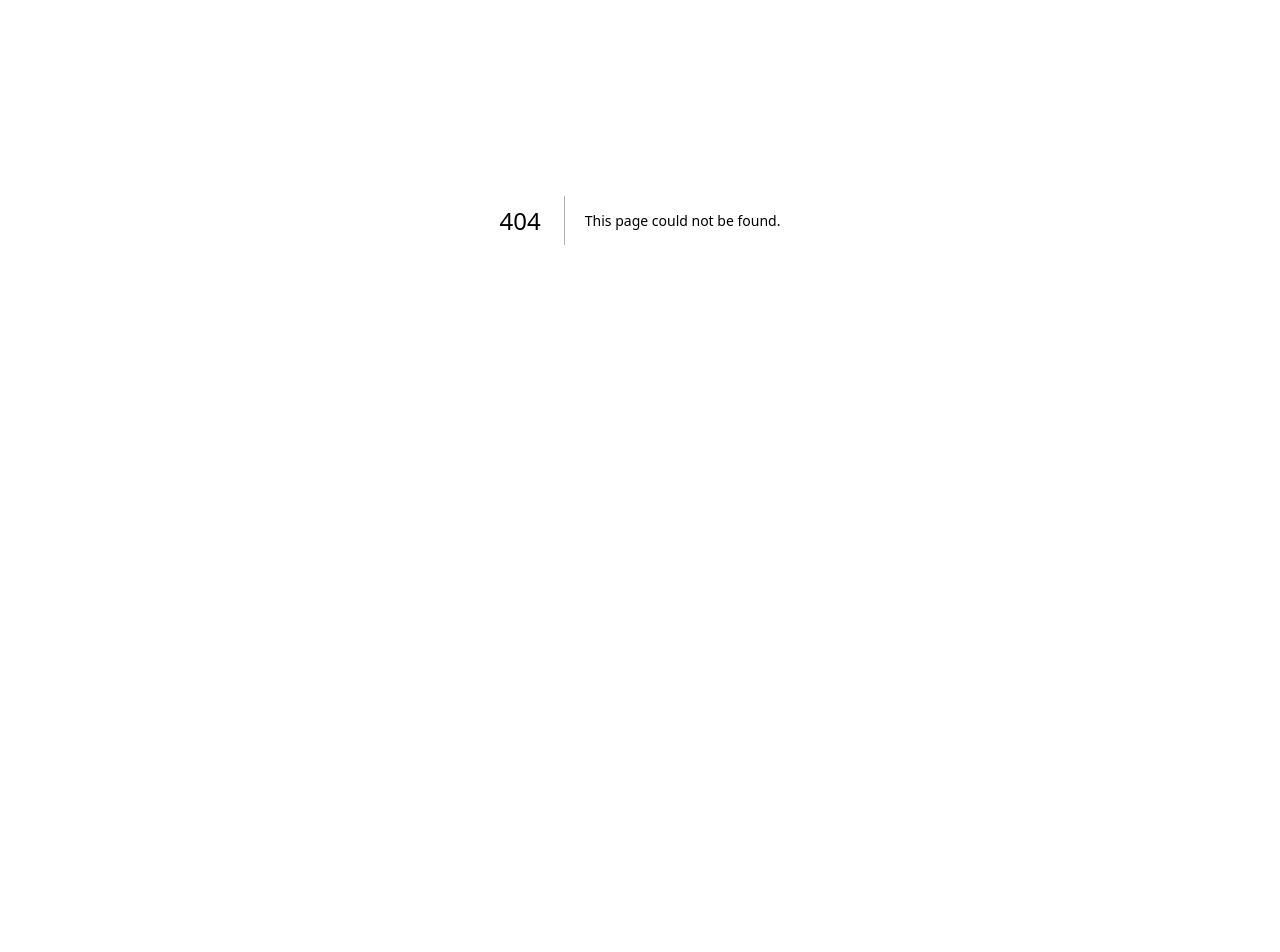
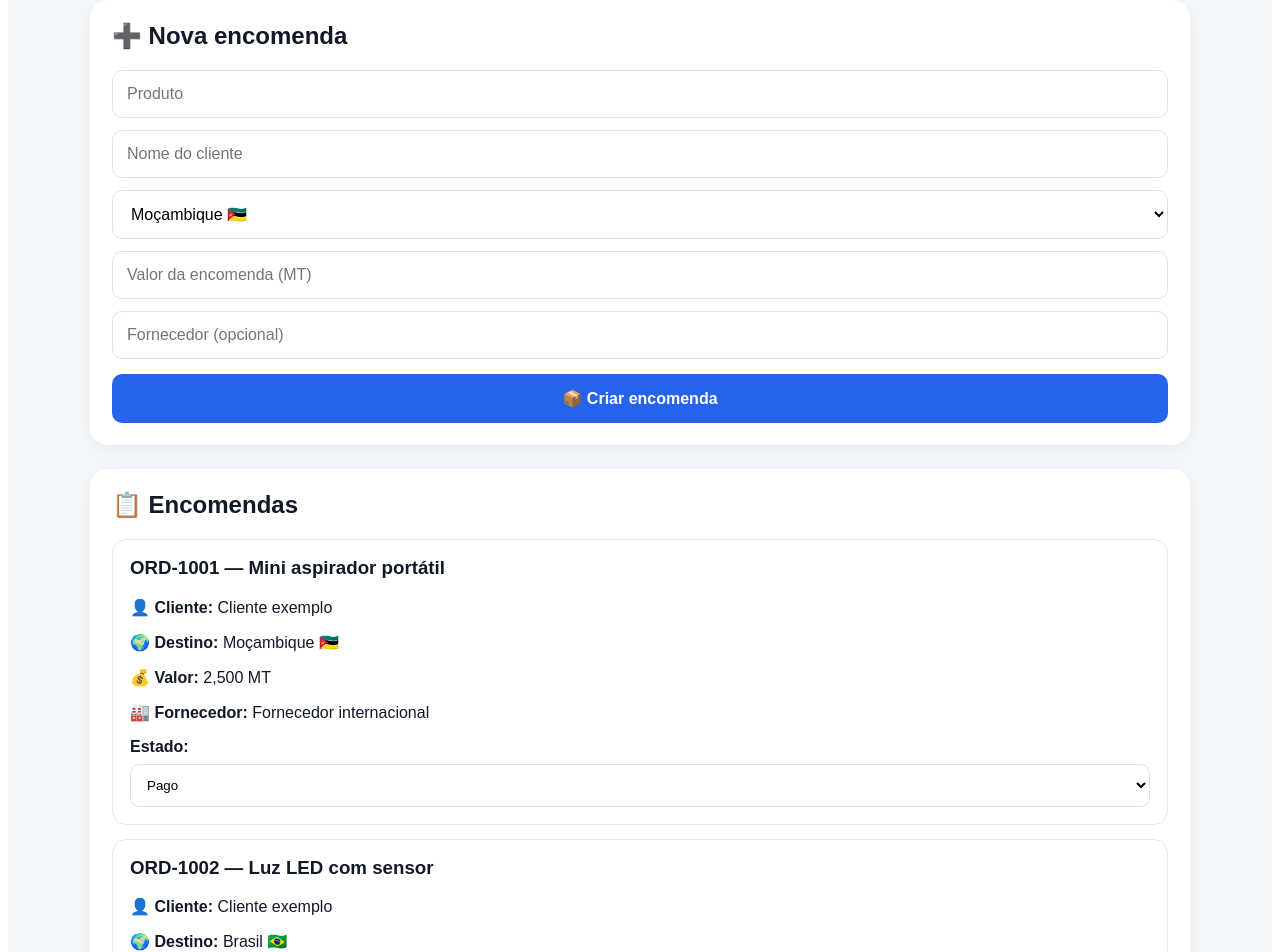
Before and after one commit to fernandomucavele-gif/ai-business-autopilot, a Next.js app: page /orders in a window 1280 px wide. Before the commit this address had no page. Shown: the part 180-1132 px from the top of the page. Before the commit the page ends 800 px from the top, so only its background shows below. Built offline with nearby package versions, Linux system fonts and the light colour scheme.

Commit message:
Create page.tsx

```diff
--- /dev/null
+++ b/app/orders/page.tsx
@@ -0,0 +1,323 @@
+"use client";
+
+import { useState } from "react";
+
+type OrderStatus =
+  | "Novo"
+  | "Pagamento pendente"
+  | "Pago"
+  | "Enviado ao fornecedor"
+  | "Em trânsito"
+  | "Entregue";
+
+type Order = {
+  id: string;
+  product: string;
+  customer: string;
+  country: string;
+  amount: number;
+  supplier: string;
+  status: OrderStatus;
+};
+
+const initialOrders: Order[] = [
+  {
+    id: "ORD-1001",
+    product: "Mini aspirador portátil",
+    customer: "Cliente exemplo",
+    country: "Moçambique 🇲🇿",
+    amount: 2500,
+    supplier: "Fornecedor internacional",
+    status: "Pago",
+  },
+  {
+    id: "ORD-1002",
+    product: "Luz LED com sensor",
+    customer: "Cliente exemplo",
+    country: "Brasil 🇧🇷",
+    amount: 1800,
+    supplier: "Fornecedor internacional",
+    status: "Em trânsito",
+  },
+];
+
+const statuses: OrderStatus[] = [
+  "Novo",
+  "Pagamento pendente",
+  "Pago",
+  "Enviado ao fornecedor",
+  "Em trânsito",
+  "Entregue",
+];
+
+export default function OrdersPage() {
+  const [orders, setOrders] = useState<Order[]>(initialOrders);
+
+  const [product, setProduct] = useState("");
+  const [customer, setCustomer] = useState("");
+  const [country, setCountry] = useState("Moçambique 🇲🇿");
+  const [amount, setAmount] = useState("");
+  const [supplier, setSupplier] = useState("");
+
+  function createOrder() {
+    if (!product.trim() || !customer.trim() || !amount.trim()) return;
+
+    const newOrder: Order = {
+      id: `ORD-${1000 + orders.length + 1}`,
+      product,
+      customer,
+      country,
+      amount: Number(amount),
+      supplier: supplier || "A definir",
+      status: "Novo",
+    };
+
+    setOrders((current) => [newOrder, ...current]);
+
+    setProduct("");
+    setCustomer("");
+    setAmount("");
+    setSupplier("");
+  }
+
+  function updateStatus(id: string, status: OrderStatus) {
+    setOrders((current) =>
+      current.map((order) =>
+        order.id === id ? { ...order, status } : order
+      )
+    );
+  }
+
+  return (
+    <main
+      style={{
+        minHeight: "100vh",
+        background: "#f4f7fb",
+        padding: "28px 18px",
+        fontFamily: "Arial, sans-serif",
+        color: "#111827",
+      }}
+    >
+      <div style={{ maxWidth: 1100, margin: "auto" }}>
+        <div style={{ marginBottom: 25 }}>
+          <div
+            style={{
+              display: "inline-block",
+              padding: "7px 12px",
+              borderRadius: 20,
+              background: "#dbeafe",
+              color: "#1d4ed8",
+              fontWeight: 700,
+              fontSize: 13,
+            }}
+          >
+            📦 ORDERS AI
+          </div>
+
+          <h1 style={{ fontSize: 34, margin: "14px 0 8px" }}>
+            Gestão de encomendas
+          </h1>
+
+          <p style={{ color: "#64748b", fontSize: 17 }}>
+            Organiza pedidos desde o cliente até ao fornecedor e entrega.
+          </p>
+        </div>
+
+        <section
+          style={{
+            background: "white",
+            padding: 22,
+            borderRadius: 18,
+            boxShadow: "0 5px 25px rgba(0,0,0,.06)",
+            marginBottom: 24,
+          }}
+        >
+          <h2 style={{ marginTop: 0 }}>➕ Nova encomenda</h2>
+
+          <input
+            value={product}
+            onChange={(e) => setProduct(e.target.value)}
+            placeholder="Produto"
+            style={{
+              width: "100%",
+              boxSizing: "border-box",
+              padding: 14,
+              marginBottom: 12,
+              borderRadius: 10,
+              border: "1px solid #dbe3ee",
+              fontSize: 16,
+            }}
+          />
+
+          <input
+            value={customer}
+            onChange={(e) => setCustomer(e.target.value)}
+            placeholder="Nome do cliente"
+            style={{
+              width: "100%",
+              boxSizing: "border-box",
+              padding: 14,
+              marginBottom: 12,
+              borderRadius: 10,
+              border: "1px solid #dbe3ee",
+              fontSize: 16,
+            }}
+          />
+
+          <select
+            value={country}
+            onChange={(e) => setCountry(e.target.value)}
+            style={{
+              width: "100%",
+              padding: 14,
+              marginBottom: 12,
+              borderRadius: 10,
+              border: "1px solid #dbe3ee",
+              background: "white",
+              fontSize: 16,
+            }}
+          >
+            <option>Moçambique 🇲🇿</option>
+            <option>Brasil 🇧🇷</option>
+            <option>Portugal 🇵🇹</option>
+            <option>África do Sul 🇿🇦</option>
+            <option>Europa 🇪🇺</option>
+            <option>EUA 🇺🇸</option>
+            <option>Outro 🌎</option>
+          </select>
+
+          <input
+            value={amount}
+            onChange={(e) => setAmount(e.target.value)}
+            placeholder="Valor da encomenda (MT)"
+            type="number"
+            style={{
+              width: "100%",
+              boxSizing: "border-box",
+              padding: 14,
+              marginBottom: 12,
+              borderRadius: 10,
+              border: "1px solid #dbe3ee",
+              fontSize: 16,
+            }}
+          />
+
+          <input
+            value={supplier}
+            onChange={(e) => setSupplier(e.target.value)}
+            placeholder="Fornecedor (opcional)"
+            style={{
+              width: "100%",
+              boxSizing: "border-box",
+              padding: 14,
+              marginBottom: 15,
+              borderRadius: 10,
+              border: "1px solid #dbe3ee",
+              fontSize: 16,
+            }}
+          />
+
+          <button
+            onClick={createOrder}
+            style={{
+              width: "100%",
+              padding: 15,
+              border: 0,
+              borderRadius: 10,
+              background: "#2563eb",
+              color: "white",
+              fontSize: 16,
+              fontWeight: 700,
+            }}
+          >
+            📦 Criar encomenda
+          </button>
+        </section>
+
+        <section
+          style={{
+            background: "white",
+            padding: 22,
+            borderRadius: 18,
+            boxShadow: "0 5px 25px rgba(0,0,0,.06)",
+          }}
+        >
+          <h2 style={{ marginTop: 0 }}>📋 Encomendas</h2>
+
+          {orders.map((order) => (
+            <div
+              key={order.id}
+              style={{
+                border: "1px solid #e2e8f0",
+                borderRadius: 14,
+                padding: 17,
+                marginBottom: 14,
+              }}
+            >
+              <h3 style={{ marginTop: 0 }}>
+                {order.id} — {order.product}
+              </h3>
+
+              <p>
+                👤 <strong>Cliente:</strong> {order.customer}
+              </p>
+
+              <p>
+                🌍 <strong>Destino:</strong> {order.country}
+              </p>
+
+              <p>
+                💰 <strong>Valor:</strong>{" "}
+                {order.amount.toLocaleString()} MT
+              </p>
+
+              <p>
+                🏭 <strong>Fornecedor:</strong> {order.supplier}
+              </p>
+
+              <label>
+                <strong>Estado:</strong>
+              </label>
+
+              <select
+                value={order.status}
+                onChange={(e) =>
+                  updateStatus(
+                    order.id,
+                    e.target.value as OrderStatus
+                  )
+                }
+                style={{
+                  display: "block",
+                  width: "100%",
+                  padding: 12,
+                  marginTop: 8,
+                  borderRadius: 9,
+                  border: "1px solid #dbe3ee",
+                  background: "white",
+                }}
+              >
+                {statuses.map((status) => (
+                  <option key={status}>{status}</option>
+                ))}
+              </select>
+            </div>
+          ))}
+        </section>
+
+        <div
+          style={{
+            marginTop: 20,
+            padding: 15,
+            borderRadius: 10,
+            background: "#fff7ed",
+            color: "#9a3412",
+          }}
+        >
+          ⚠️ <strong>Modo simulação:</strong> esta versão não envia pedidos,
+          não movimenta dinheiro e não contacta fornecedores reais.
+        </div>
+      </div>
+    </main>
+  );
+      }
```
